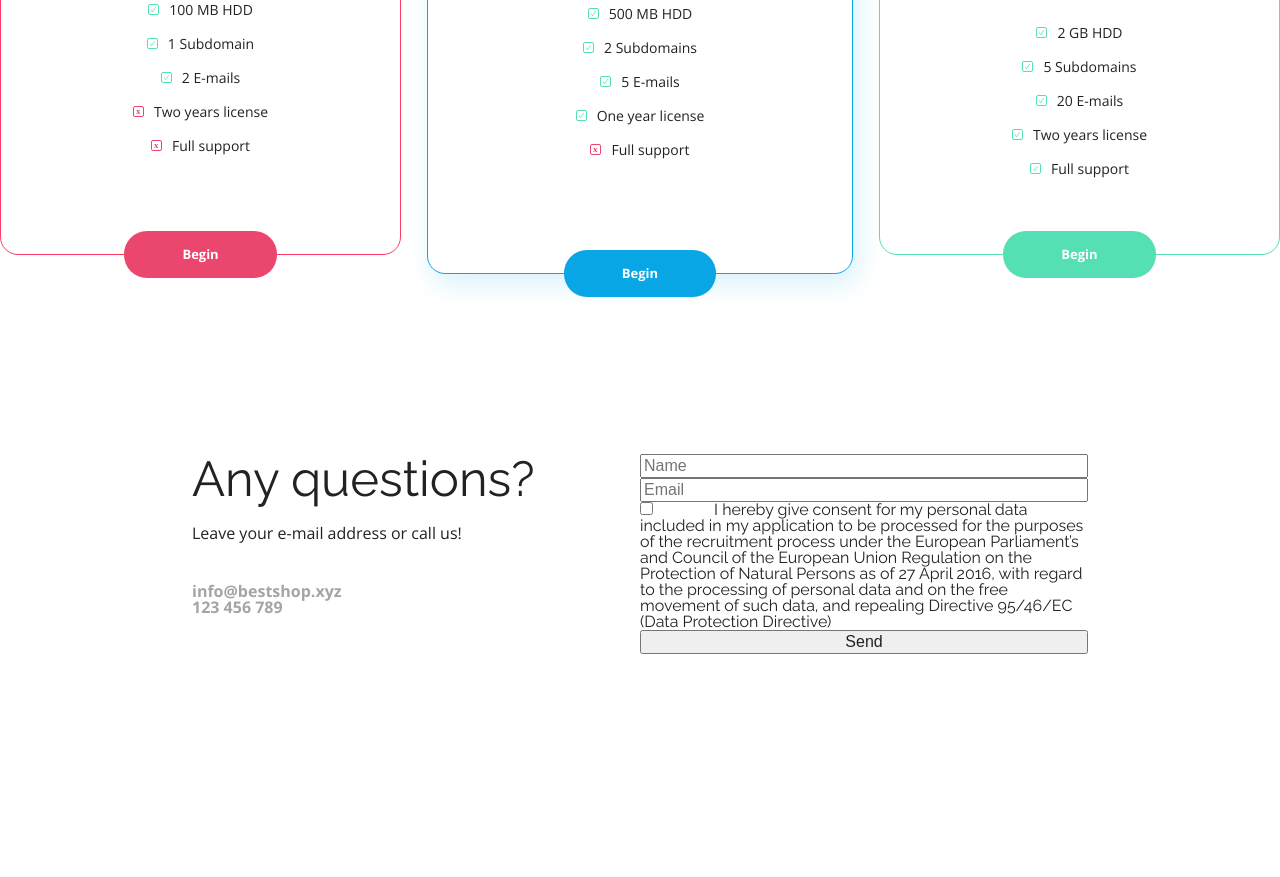
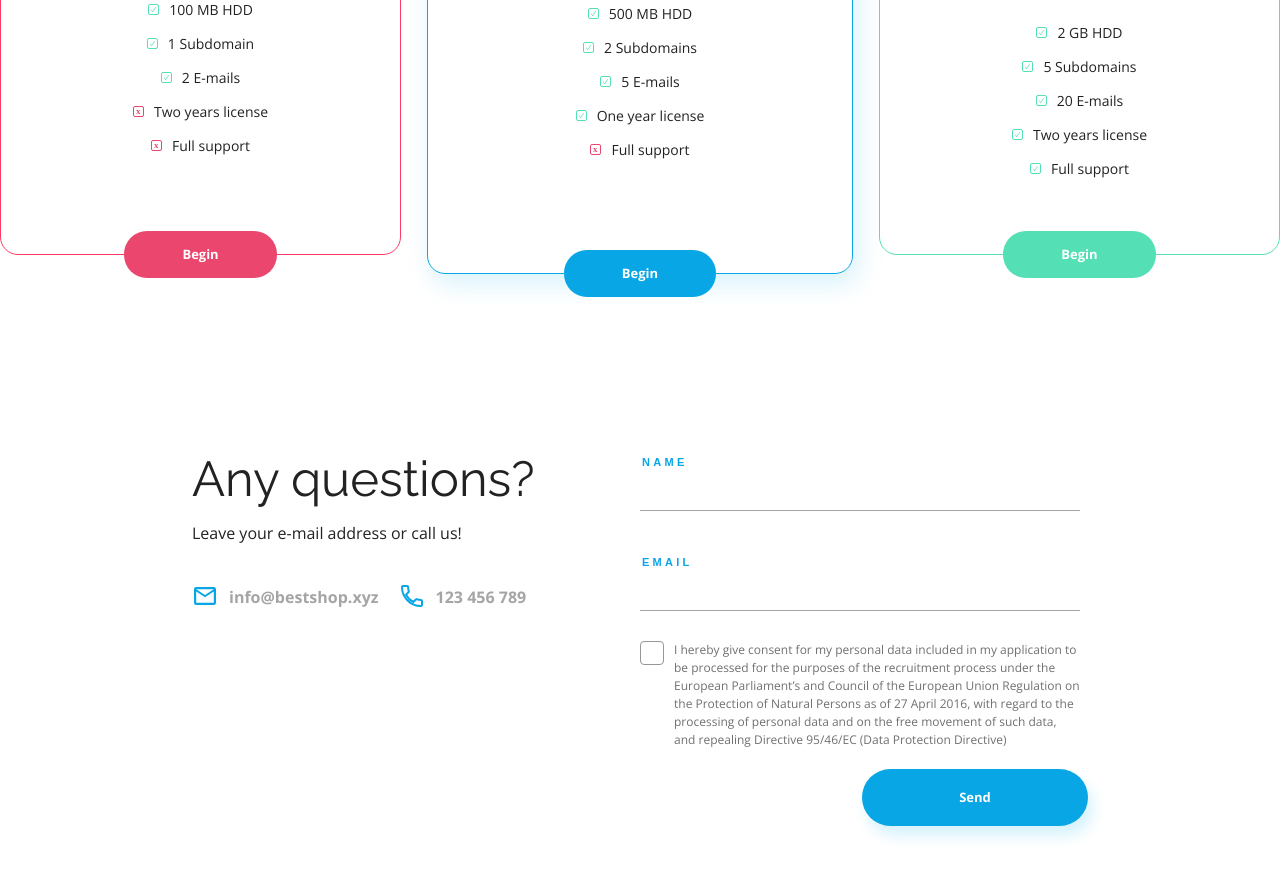
Before and after one commit to P1kczu/BestShop, a plain HTML site: page index.html in a window 1280 px wide. Shown: the part 3175-4052 px from the top of the page. Before the commit the page ends 3888 px from the top, so only its background shows below. Drawn offline with nearby package versions, Linux system fonts and the light colour scheme.

Commit message:
contact form added

```diff
--- a/css/style.css
+++ b/css/style.css
@@ -542,9 +542,106 @@ nav {
     color: var(--color-grey);
     font-family: var(--font-secondary);
     font-weight: 600;
-
+    display: flex;
 }
 
-span {
-    margin-right: 57px;
+.contact-screen__contact > p {
+    display: flex;
+    align-items: center;
 }
+
+.contact-screen__contact > .mail::before {
+    content: url("../image/Mail Icon.svg");
+    display: flex;
+    margin-right: 10px;
+}
+
+.contact-screen__contact > .number::before {
+    content: url("../image/Phone Icon.svg");
+    display: flex;
+    margin: 0 10px 0 20px;
+}
+
+.contact-screen__form {
+    display: flex;
+    flex-direction: column;
+}
+
+input[type="text"], input[type="email"] {
+    height: 57px;
+    width: 440px;
+    border: none;
+    border-bottom: 1px solid var(--color-grey);
+    padding-bottom: 43px;
+}
+
+input[type="text"] {
+    margin-bottom: 43px;
+}
+
+input[type="email"] {
+    margin-bottom: 30px;
+}
+
+input::placeholder {
+    color: var(--color-primary);
+    text-transform: uppercase;
+    font-family: var(*--font-secondary);
+    font-weight: bold;
+    font-size: 11px;
+    letter-spacing: 3.28px;
+}
+
+.checkbox {
+    font-family: var(--font-secondary);
+    font-size: 12px;
+    color: #707070;
+    margin-bottom: 20px;
+    line-height: 1.5;
+    display: flex;
+    cursor: pointer;
+    max-width: 440px;
+}
+
+input[type="submit"] {
+    width: 226px;
+    height: 57px;
+    align-self: flex-end;
+    font-family: var(--font-secondary);
+    font-size: 13px;
+    font-weight: bold;
+    color: white;
+    box-shadow: 5px 10px 14px #07ACE629;
+    background: var(--color-primary);
+    border-radius: 35px;
+    border: 1px solid rgba(255, 255, 255, 0);
+    transition: 0.5s;
+}
+
+input[type="submit"]:hover {
+    background: white;
+    color: var(--color-primary);
+    border: 1px solid var(--color-primary);
+}
+
+.checkbox input {
+    position: absolute;
+    opacity: 0;
+    cursor: pointer;
+    height: 0;
+    width: 0;
+}
+
+.checkbox span {
+    height: 24px;
+    flex-shrink: 0;
+    flex-basis: 24px;
+    border: 1px solid #95989A;
+    border-radius: 4px;
+    cursor: pointer;
+    margin-right: 10px;
+}
+
+.checkbox input:checked + span {
+    background: url("../image/Checkmark.svg") no-repeat center;
+}
--- a/index.html
+++ b/index.html
@@ -179,8 +179,8 @@
         <h2 class="contact-screen__title">Any questions?</h2>
         <h3 class="contact-screen__message">Leave your e-mail address or call us!</h3>
         <div class="contact-screen__contact">
-            <p>info@bestshop.xyz</p>
-            <p>123 456 789</p>
+            <p class="mail">info@bestshop.xyz</p>
+            <p class="number">123 456 789</p>
         </div>
     </div>
 
```
